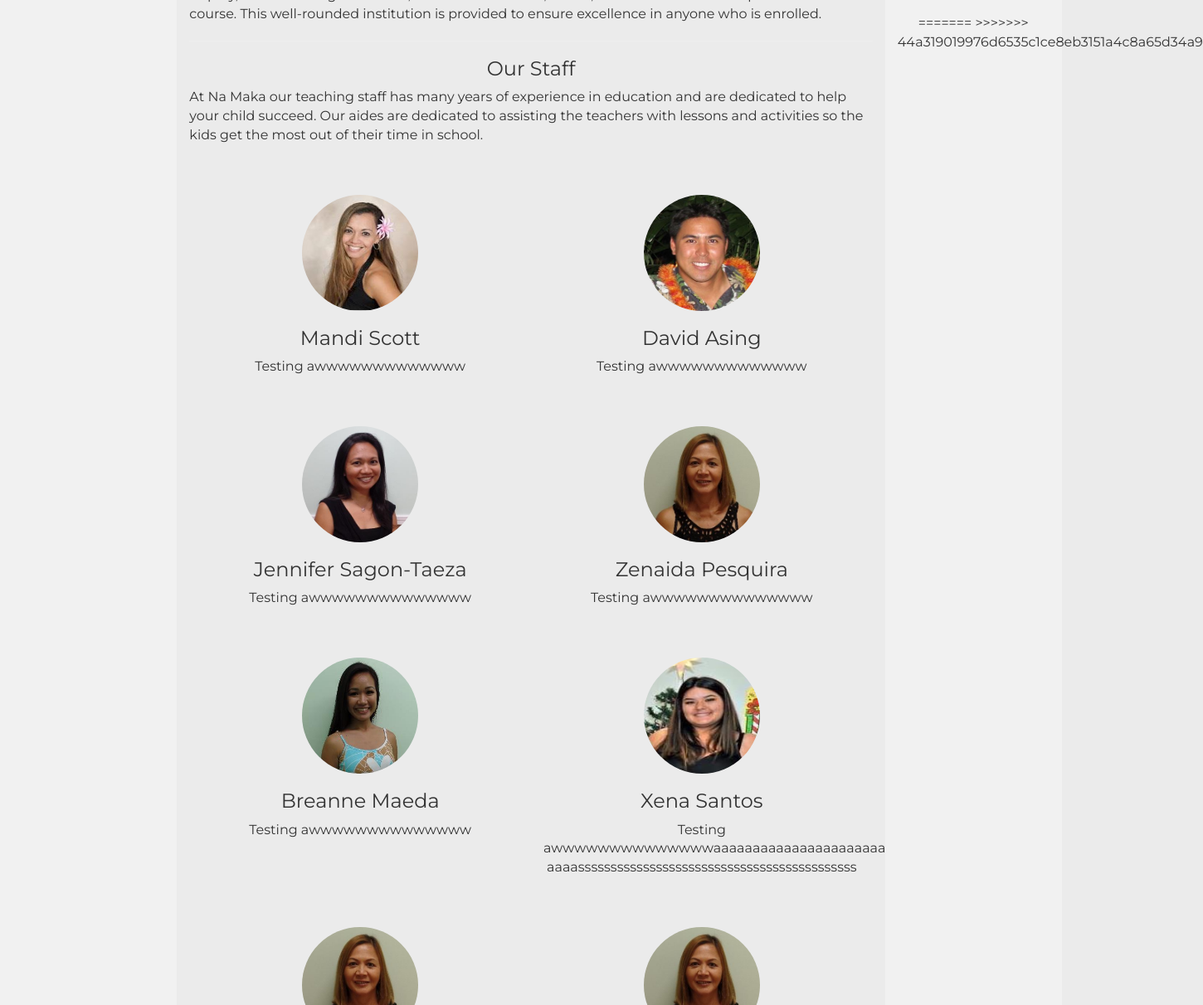
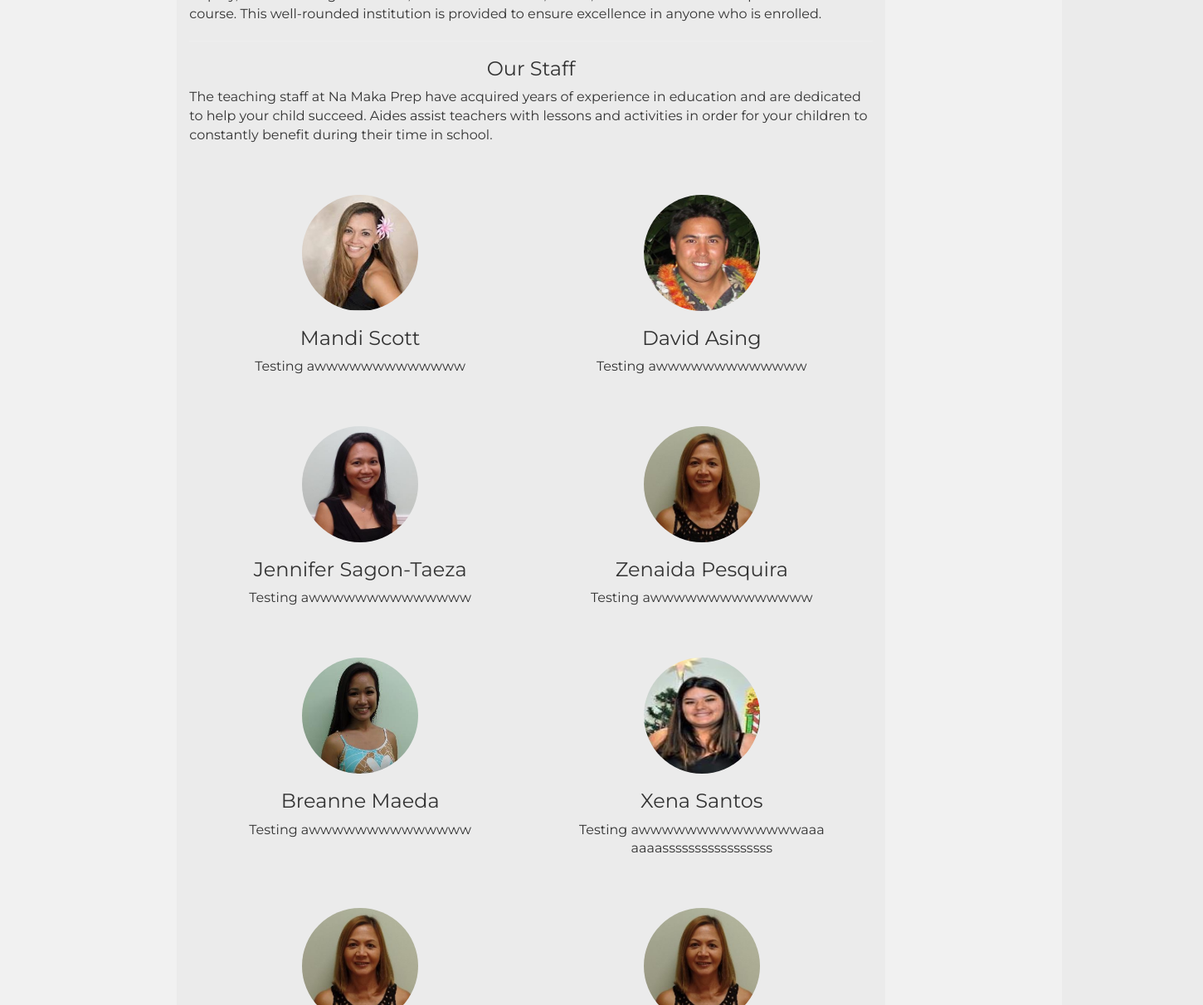
Before and after one commit to Script-Kiddies-LLC/namakprep, a website: page public/about.html in a window 1280 px wide. Shown: the part 207-1419 px from the top of the page at 83% size, 1450 px wide, since content can reach past the window. Drawn offline with nearby package versions, Linux system fonts and the light colour scheme.

Commit message:
edited wording

```diff
--- a/public/about.html
+++ b/public/about.html
@@ -49,7 +49,7 @@
         <p>In 2015, Na Maka Kindergarten Prep School was established to give children a head start in education. Here, we are dedicated to prepare every child to enter kindergarten with the skills needed for high achievements and the future. Language techniques including reading and writing, math exploration, inquiry, social and cognitive skills, creative movement, music, and fine arts will be implemented in the course. This well-rounded institution is provided to ensure excellence in anyone who is enrolled.</p>
         <hr>
         <h3 style="text-align: center">Our Staff</h3>
-        <p>At Na Maka our teaching staff has many years of experience in education and are dedicated to help your child succeed. Our aides are dedicated to assisting the teachers with lessons and activities so the kids get the most out of their time in school. </p>
+        <p>The teaching staff at Na Maka Prep have acquired years of experience in education and are dedicated to help your child succeed. Aides assist teachers with lessons and activities in order for your children to constantly benefit during their time in school. </p>
         <div class="col-sm-6 text-center" style="margin-top: 50px">
           <img class="img-circle" src="files/Mandi.png" style="width: 140px; height:140px">
           <h3>Mandi Scott</h3>
@@ -78,7 +78,8 @@
         <div class="col-sm-6 text-center" style="margin-top: 50px; width: 50%">
           <img class="img-circle" src="files/Xena.png" style="width: 140px; height:140px">
           <h3>Xena Santos</h3>
-          <p>Testing awwwwwwwwwwwwwwaaaaaaaaaaaaaaaaaaaaaaaaaaa<br>aaaasssssssssssssssssssssssssssssssssssssssssss</p>
+          <p>Testing awwwwwwwwwwwwwwaaa<br>
+          aaaasssssssssssssssss</p>
         </div>
         <div class="col-sm-6 text-center" style="margin-top: 50px">
           <img class="img-circle" src="files/Zenny.png" style="width: 140px; height:140px">
@@ -121,7 +122,6 @@ given at the end of every quarter.</h2>
 >>>>>>> 4df4dc9c58f6e17270c1b4a027eae15a74d7483a -->
       </div>
       <div class="col-sm-2 sidenav">
-<<<<<<< HEAD
         <div class="remind">
         <a href="https://www.remind.com/">
         <img src="remind.PNG" alt="Remind" width="100" height="40">
@@ -130,8 +130,6 @@ given at the end of every quarter.</h2>
         <div class="well">
           <button onclick><a href= "school_supplies.pdf" title="School Supplies" width="100" height="40">School Supplies</a></button>
         </div>
-=======
->>>>>>> 44a319019976d6535c1ce8eb3151a4c8a65d34a9
       </div>
     </div>
   </div>
```
